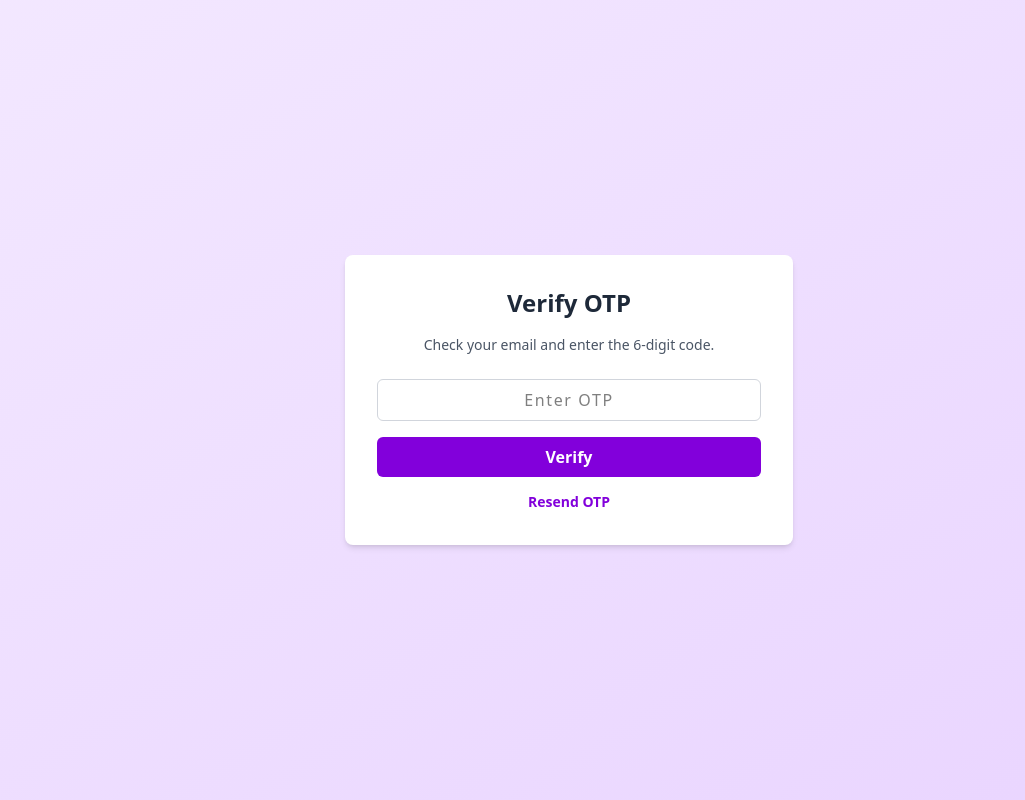
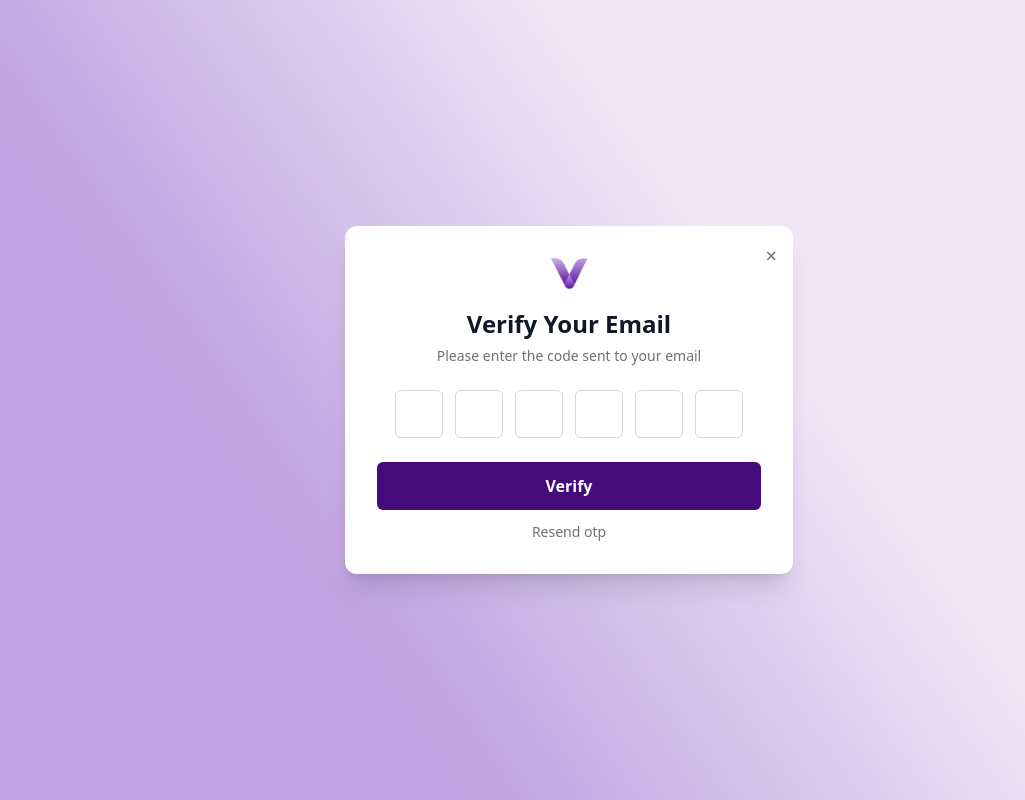
Before and after one commit to psinghal01/Vow-Frontend, a React (Vite) app: page /verify-otp in a window 1280 px wide. Shown: the whole page, without its empty margins (71-1096 px from the left). Built offline with nearby package versions, Linux system fonts and the light colour scheme.

Commit message:
verify email page ui added

```diff
--- a/src/components/navbar.jsx
+++ b/src/components/navbar.jsx
@@ -1,14 +1,17 @@
 import React from 'react';
-import { Link } from 'react-router-dom'; // ✅ Import Link
+import { Link } from 'react-router-dom';
+import logo from '../assets/logo.png';
 
 const Navbar = () => {
   return (
     <nav className="flex justify-between items-center py-4 px-6 md:px-20 shadow-md bg-white">
-      <div className="text-purple-600 font-bold text-xl">
-        V <span className="text-5C0EA4">vow</span>
+      <div className="text-purple-600 font-bold text-xl flex">
+        <img src={logo} alt="Logo" className="h-8 w-auto" />
+         <span className="text-5C0EA4">vow</span>
       </div>
 
-      <ul className="hidden md:flex space-x-8 font-medium text-gray-700">
+      <ul className="hidden md:flex space-x-8 font-medium text-gray-700"
+      style={{ color: '#969696' }}>
         <li>Home</li>
         <li>Features</li>
         <li>About</li>
@@ -26,7 +29,8 @@ const Navbar = () => {
 
         <Link
           to="/signup"
-          className="bg-purple-600 text-white px-4 py-1 rounded-md font-semibold hover:bg-purple-700 transition"
+          className=" text-white px-4 py-1 rounded-md font-semibold hover:bg-purple-700 transition"
+          style={{ backgroundColor: '#450B7B' }}
         >
           Sign up
         </Link>
--- a/src/pages/forgotpassword.jsx
+++ b/src/pages/forgotpassword.jsx
@@ -21,17 +21,17 @@ const ForgotPassword = () => {
       }}
     >
       <div className="bg-white p-8 rounded-xl shadow-xl w-full max-w-md relative">
-        {/* Logo */}
+
         <div className="flex justify-center mb-4">
           <img src={logo} alt="Logo" className="h-8" />
         </div>
 
-        {/* Heading */}
+
         <h2 className="text-center text-[28px] font-medium text-gray-900 mb-1">
           Forgot Password
         </h2>
 
-        {/* Instruction text */}
+
         <p
           className="text-center text-sm mb-6"
           style={{ color: '#707070' }}
@@ -39,7 +39,7 @@ const ForgotPassword = () => {
           Please enter your registered email to receive a verification code.
         </p>
 
-        {/* Form */}
+
         <form onSubmit={handleSubmit}>
           <div className="mb-6">
             <label className="block text-sm font-semibold text-gray-900 mb-1">
@@ -59,13 +59,14 @@ const ForgotPassword = () => {
             type="submit"
             className="w-full bg-[#450B7B] text-white py-3 rounded-md font-semibold hover:bg-[#3a0863] transition"
           >
-            Send OTP
+            Send
           </button>
         </form>
 
-        {/* Back to login */}
+
         <p className="mt-4 text-center text-sm" style={{ color: '#707070' }}>
-          <Link to="/login" className="font-medium hover:underline text-purple-700">
+          <Link to="/login" className="font-medium hover:underline text-purple-700"
+          style={{color:'#707070'}}>
             Back to Login
           </Link>
         </p>
--- a/src/pages/home.jsx
+++ b/src/pages/home.jsx
@@ -17,7 +17,9 @@ const Home = () => {
             Meet, collaborate, and create in a virtual space. Vow connects distributed teams through real-time video, chat, and interactive workspaces – all in one place.
           </p>
           <div className="space-x-4">
-            <button className="bg-purple-600 text-white px-6 py-2 rounded-md font-semibold">Get Started</button>
+            <button className="bg-purple-600 text-white px-6 py-2 rounded-md font-semibold"
+            style={{ backgroundColor: '#5E9BFF' }}
+            >Get Started</button>
             <button className="border-2 border-purple-600 text-purple-600 px-6 py-2 rounded-md font-semibold">Watch Demo</button>
           </div>
         </div>
--- a/src/pages/verifyotp.jsx
+++ b/src/pages/verifyotp.jsx
@@ -1,53 +1,104 @@
-import React, { useState } from 'react';
+import React, { useState, useRef } from 'react';
 import { useNavigate } from 'react-router-dom';
+import logo from '../assets/logo.png';
 
 const VerifyOtp = () => {
-  const [otp, setOtp] = useState('');
+  const [otp, setOtp] = useState(['', '', '', '', '', '']);
+  const inputRefs = useRef([]);
   const navigate = useNavigate();
+
+  const handleChange = (index, value) => {
+    if (!/^\d?$/.test(value)) return;
+    const newOtp = [...otp];
+    newOtp[index] = value;
+    setOtp(newOtp);
+
+    if (value && index < 5) {
+      inputRefs.current[index + 1].focus();
+    }
+  };
+
+  const handleKeyDown = (e, index) => {
+    if (e.key === 'Backspace' && !otp[index] && index > 0) {
+      inputRefs.current[index - 1].focus();
+    }
+  };
 
   const handleVerify = (e) => {
     e.preventDefault();
-    if (otp.length !== 6) {
-      alert('Please enter a 6-digit OTP');
+    const code = otp.join('');
+    if (code.length !== 6) {
+      alert('Please enter the 6-digit code');
       return;
     }
-
-//verification
 
     navigate('/reset-password');
   };
 
   return (
-    <div className="min-h-screen flex items-center justify-center bg-gradient-to-br from-purple-100 to-purple-200 px-4">
-      <div className="bg-white p-8 rounded-lg shadow-md w-full max-w-md">
-        <h2 className="text-2xl font-bold mb-4 text-center text-gray-800">Verify OTP</h2>
-        <p className="text-sm text-gray-600 mb-6 text-center">Check your email and enter the 6-digit code.</p>
+    <div
+      className="min-h-screen flex items-center justify-center px-4 font-poppins"
+      style={{
+        background: 'linear-gradient(235deg, #EFE7F6 36%, #BFA2E1 70%)',
+      }}
+    >
+      <div className="bg-white p-8 rounded-xl shadow-xl w-full max-w-md relative">
+        {/* Close button */}
+        <button className="absolute top-4 right-4 text-gray-500 hover:text-gray-700 text-xl">
+          &times;
+        </button>
 
+        {/* Logo */}
+        <div className="flex justify-center mb-4">
+          <img src={logo} alt="Logo" className="h-8" />
+        </div>
+
+        {/* Heading */}
+        <h2 className="text-center text-[24px] font-semibold text-gray-900 mb-1">
+          Verify Your Email
+        </h2>
+
+        <p className="text-center text-sm text-[#707070] mb-6">
+          Please enter the code sent to your email
+        </p>
+
+        {/* OTP Inputs */}
         <form onSubmit={handleVerify}>
+          <div className="flex justify-center gap-3 mb-6">
+            {otp.map((digit, index) => (
               <input
+                key={index}
                 type="text"
-            maxLength="6"
-            value={otp}
-            onChange={(e) => setOtp(e.target.value)}
-            placeholder="Enter OTP"
-            className="w-full border border-gray-300 rounded-md px-3 py-2 text-center tracking-widest focus:outline-none focus:ring-2 focus:ring-purple-500 mb-4"
-            required
+                inputMode="numeric"
+                maxLength="1"
+                value={digit}
+                onChange={(e) => handleChange(index, e.target.value)}
+                onKeyDown={(e) => handleKeyDown(e, index)}
+                ref={(el) => (inputRefs.current[index] = el)}
+                className="w-12 h-12 text-center border border-gray-300 rounded-md text-xl focus:outline-none focus:ring-2 focus:ring-purple-600"
               />
+            ))}
+          </div>
 
+          {/* Submit Button */}
           <button
             type="submit"
-            className="w-full bg-purple-700 text-white py-2 rounded-md font-semibold hover:bg-purple-800 mb-3"
+            className="w-full bg-[#450B7B] text-white py-3 rounded-md font-semibold hover:bg-[#3a0863] transition mb-3"
           >
             Verify
           </button>
 
+          {/* Resend OTP */}
+          <p className="text-center text-sm text-[#707070]">
             <button
               type="button"
-            className="w-full text-purple-700 font-semibold text-sm hover:underline"
+              className="text-purple-700 font-medium hover:underline"
+              style={{color:'#707070'}}
               onClick={() => alert('OTP Resent')}
             >
-            Resend OTP
+              Resend otp
             </button>
+          </p>
         </form>
       </div>
     </div>
```
Lines whose indentation alone changed are shown as unchanged.
